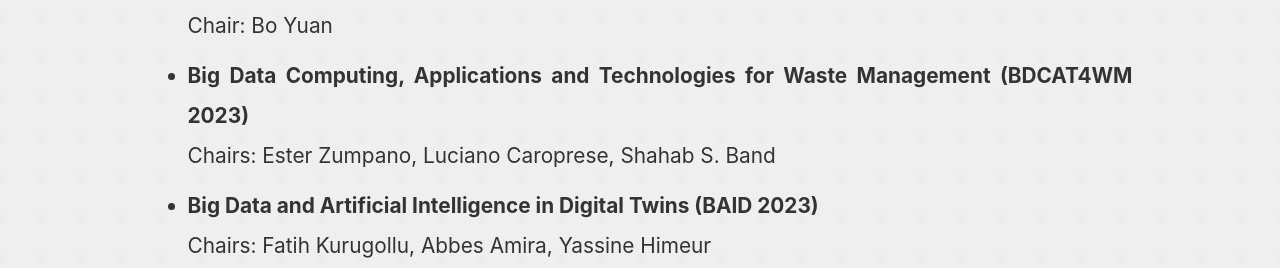
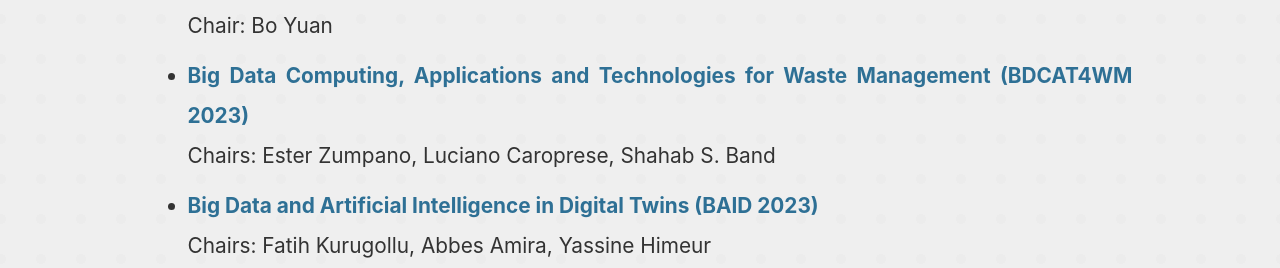
Before and after one commit to UCC-Conference/BDCAT2023, a React (Create React App) app: page /workshops in a window 1280 px wide. Shown: the part 302-570 px from the top of the page. Built offline with nearby package versions, Linux system fonts and the light colour scheme.

Commit message:
update: new workshop links

```diff
--- a/src/pages/Workshops.js
+++ b/src/pages/Workshops.js
@@ -16,12 +16,12 @@ const Workshops = () => {
                         Chair: Bo Yuan
                     </li>
                     <li>
-                        <strong>Big Data Computing, Applications and Technologies for Waste Management (BDCAT4WM 2023)</strong>
+                        <Link to="https://sites.google.com/dimes.unical.it/bdcat4wm2023/home-page" target="_blank">Big Data Computing, Applications and Technologies for Waste Management (BDCAT4WM 2023)</Link>
                         <br />
                         Chairs: Ester Zumpano, Luciano Caroprese, Shahab S. Band
                     </li>
                     <li>
-                        <strong>Big Data and Artificial Intelligence in Digital Twins (BAID 2023)</strong>
+                        <Link to="https://baid2023.org/" target="_blank">Big Data and Artificial Intelligence in Digital Twins (BAID 2023)</Link>
                         <br />
                         Chairs: Fatih Kurugollu, Abbes Amira, Yassine Himeur
                     </li>
```
